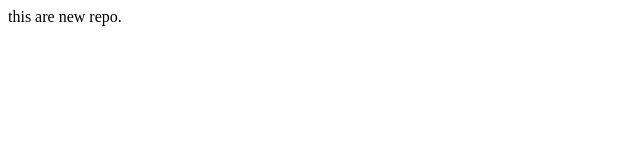
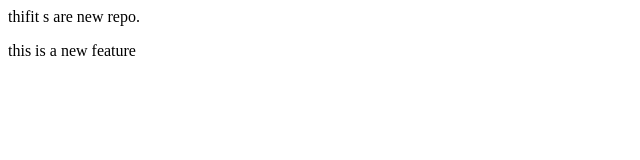
Before and after one commit to dipeshmandloi5/localrepo, a plain HTML site: page index.html in a window 1280 px wide. Shown: the whole page, without its empty margins (0-640 px from the left). Drawn offline with Linux system fonts and the light colour scheme.

Commit message:
add new feature

```diff
--- a/index.html
+++ b/index.html
@@ -1 +1,2 @@
-<p>this are new repo. </p>
+<p>thifit s are new repo. </p>
+<p>this is a new feature</p>
```
